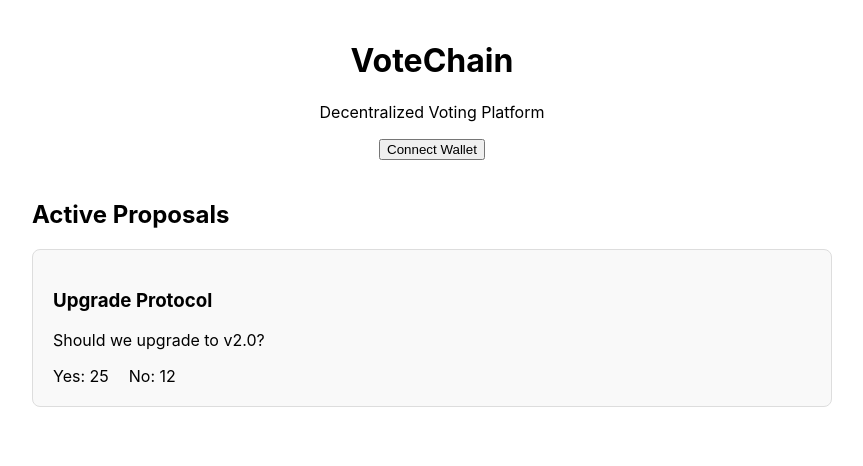
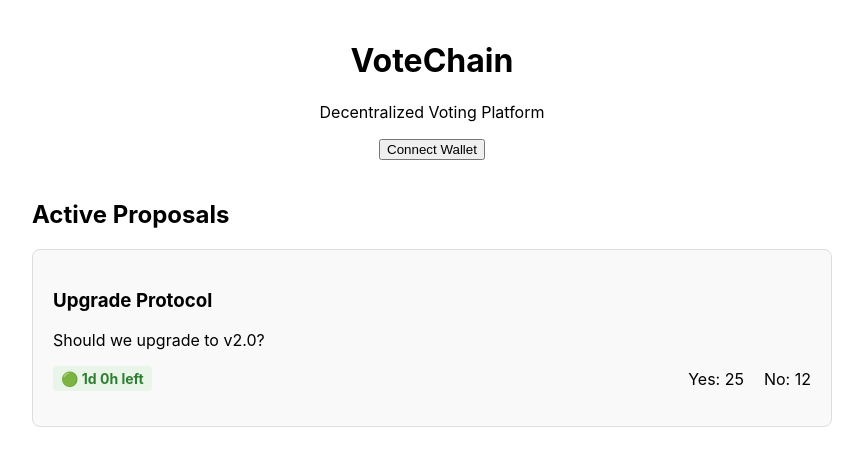
Before and after one commit to junipercyber/VoteChain, a React (Create React App) app: page / in a window 1280 px wide. Shown: the top 466 px of the page, without its empty margins (208-1071 px from the left). Built offline with nearby package versions, Linux system fonts and the light colour scheme.

Commit message:
improve ui with status display
show wallet address and proposal time remaining

```diff
--- a/src/App.js
+++ b/src/App.js
@@ -1,9 +1,11 @@
 import React, { useState, useEffect } from 'react';
 import CreateProposal from './components/CreateProposal';
+import ProposalStatus from './components/ProposalStatus';
 
 function App() {
   const [proposals, setProposals] = useState([]);
   const [connected, setConnected] = useState(false);
+  const [walletAddress, setWalletAddress] = useState('');
 
   useEffect(() => {
     // Mock data for now
@@ -21,7 +23,15 @@ function App() {
 
   const connectWallet = async () => {
     if (window.ethereum) {
-      setConnected(true);
+      try {
+        const accounts = await window.ethereum.request({
+          method: 'eth_requestAccounts'
+        });
+        setConnected(true);
+        setWalletAddress(accounts[0]);
+      } catch (error) {
+        console.error('Failed to connect wallet:', error);
+      }
     } else {
       alert('Please install MetaMask!');
     }
@@ -53,7 +63,10 @@ function App() {
         {!connected ? (
           <button onClick={connectWallet}>Connect Wallet</button>
         ) : (
-          <p>✅ Wallet Connected</p>
+          <div className="wallet-info">
+            <p>✅ Wallet Connected</p>
+            <p className="wallet-address">{walletAddress.slice(0, 6)}...{walletAddress.slice(-4)}</p>
+          </div>
         )}
       </div>
 
@@ -67,9 +80,12 @@ function App() {
           <div key={proposal.id} className="proposal-card">
             <h3>{proposal.title}</h3>
             <p>{proposal.description}</p>
-            <div className="vote-count">
-              <span>Yes: {proposal.yesVotes}</span>
-              <span style={{marginLeft: '20px'}}>No: {proposal.noVotes}</span>
+            <div className="proposal-meta">
+              <ProposalStatus endTime={proposal.endTime} />
+              <div className="vote-count">
+                <span>Yes: {proposal.yesVotes}</span>
+                <span style={{marginLeft: '20px'}}>No: {proposal.noVotes}</span>
+              </div>
             </div>
 
             {connected && (
--- /dev/null
+++ b/src/components/ProposalStatus.js
@@ -0,0 +1,45 @@
+import React, { useState, useEffect } from 'react';
+
+const ProposalStatus = ({ endTime }) => {
+  const [timeLeft, setTimeLeft] = useState('');
+  const [isExpired, setIsExpired] = useState(false);
+
+  useEffect(() => {
+    const updateTimer = () => {
+      const now = Date.now();
+      const remaining = endTime - now;
+
+      if (remaining <= 0) {
+        setTimeLeft('Expired');
+        setIsExpired(true);
+        return;
+      }
+
+      const days = Math.floor(remaining / (1000 * 60 * 60 * 24));
+      const hours = Math.floor((remaining % (1000 * 60 * 60 * 24)) / (1000 * 60 * 60));
+      const minutes = Math.floor((remaining % (1000 * 60 * 60)) / (1000 * 60));
+
+      if (days > 0) {
+        setTimeLeft(`${days}d ${hours}h left`);
+      } else if (hours > 0) {
+        setTimeLeft(`${hours}h ${minutes}m left`);
+      } else {
+        setTimeLeft(`${minutes}m left`);
+      }
+      setIsExpired(false);
+    };
+
+    updateTimer();
+    const interval = setInterval(updateTimer, 60000);
+
+    return () => clearInterval(interval);
+  }, [endTime]);
+
+  return (
+    <span className={`status ${isExpired ? 'expired' : 'active'}`}>
+      {isExpired ? '🔴' : '🟢'} {timeLeft}
+    </span>
+  );
+};
+
+export default ProposalStatus;
--- a/src/index.css
+++ b/src/index.css
@@ -110,3 +110,40 @@ body {
   background-color: #f44336;
   color: white;
 }
+
+.wallet-info {
+  text-align: center;
+}
+
+.wallet-address {
+  font-family: monospace;
+  background-color: #f0f0f0;
+  padding: 5px 10px;
+  border-radius: 4px;
+  display: inline-block;
+  margin-top: 5px;
+}
+
+.proposal-meta {
+  margin: 15px 0;
+  display: flex;
+  justify-content: space-between;
+  align-items: center;
+}
+
+.status {
+  font-weight: bold;
+  padding: 4px 8px;
+  border-radius: 4px;
+  font-size: 14px;
+}
+
+.status.active {
+  background-color: #e8f5e8;
+  color: #2e7d32;
+}
+
+.status.expired {
+  background-color: #ffebee;
+  color: #c62828;
+}
```
